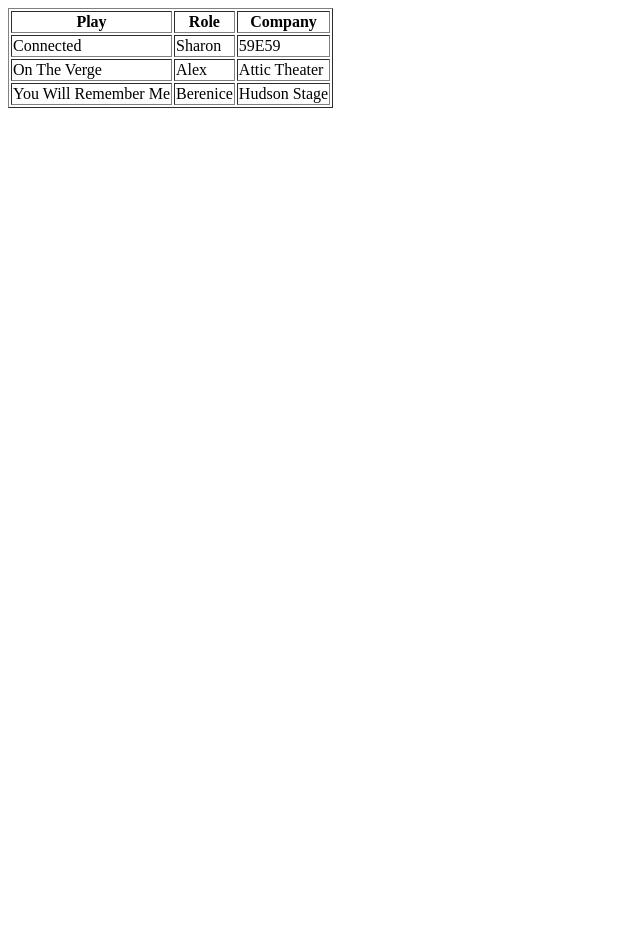
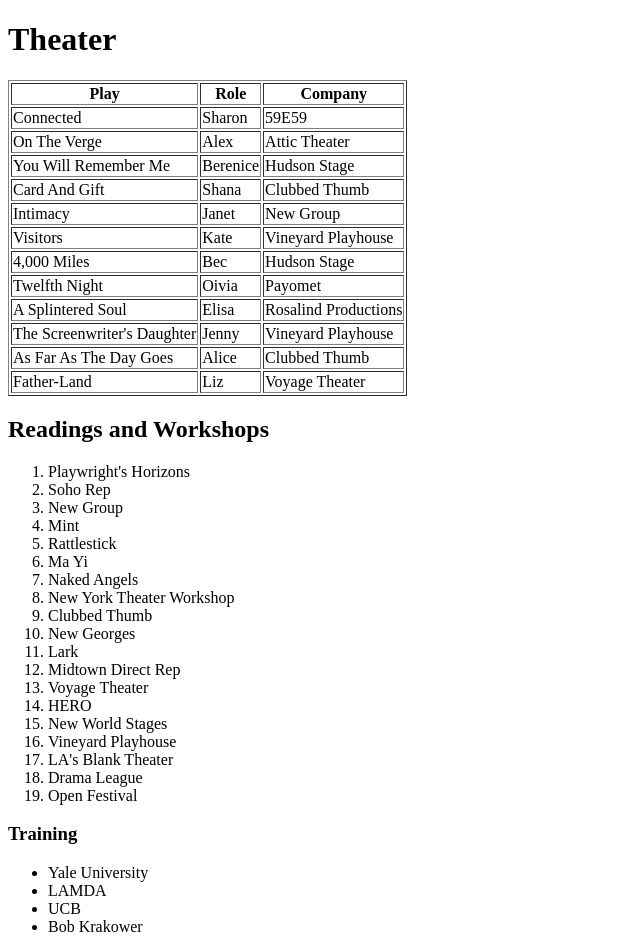
Before and after one commit to ellakcd/ellakcd.github.io, a plain HTML site: page secondpage.html in a window 1280 px wide. Shown: the whole page, without its empty margins (0-640 px from the left). Before the commit the page ends 800 px from the top, so only its background shows below. Drawn offline with Linux system fonts and the light colour scheme.

Commit message:
update resume

```diff
--- a/secondpage.html
+++ b/secondpage.html
@@ -4,6 +4,7 @@
 	<title></title>
 </head>
 <body>
+<h1> Theater </h1>
 <table border=1>
 <tr>
 <th> Play </th>
@@ -25,6 +26,82 @@
 <td> Berenice </td>
 <td> Hudson Stage </td>
 </tr>
+<tr>
+<td> Card And Gift </td>
+<td> Shana </td>
+<td> Clubbed Thumb </td>
+</tr>
+<tr>
+<td> Intimacy </td>
+<td> Janet </td>
+<td> New Group </td>
+</tr>
+<tr>
+<td> Visitors </td>
+<td> Kate </td>
+<td> Vineyard Playhouse </td>
+</tr>
+<tr>
+<td> 4,000 Miles </td>
+<td> Bec </td>
+<td> Hudson Stage </td>
+</tr>
+<tr>
+<td> Twelfth Night </td>
+<td> Oivia </td>
+<td> Payomet </td>
+</tr>
+<tr>
+<td> A Splintered Soul </td>
+<td> Elisa </td>
+<td> Rosalind Productions </td>
+</tr>
+<tr>
+<td> The Screenwriter's Daughter </td>
+<td> Jenny </td>
+<td> Vineyard Playhouse </td>
+</tr>
+<tr>
+<td> As Far As The Day Goes </td>
+<td> Alice </td>
+<td> Clubbed Thumb </td>
+</tr>
+<tr>
+<td> Father-Land </td>
+<td> Liz </td>
+<td> Voyage Theater </td>
+</tr>
 </table>
+<h2> Readings and Workshops </h2>
+<ol>
+<li> Playwright's Horizons</li>
+<li> Soho Rep </li>
+<li> New Group </li>
+<li> Mint </li>
+<li> Rattlestick </li>
+<li> Ma Yi </li>
+<li> Naked Angels </li>
+<li> New York Theater Workshop </li>
+<li> Clubbed Thumb </li>
+<li> New Georges </li>
+<li> Lark </li>
+<li> Midtown Direct Rep </li>
+<li> Voyage Theater </li>
+<li> HERO </li>
+<li> New World Stages </li>
+<li> Vineyard Playhouse </li>
+<li> LA's Blank Theater </li>
+<li> Drama League </li>
+<li> Open Festival </li>
+</ol>
+
+<h3> Training </h3>
+<ul>
+<li> Yale University </li>
+<li> LAMDA </li>
+<li> UCB </li>
+<li> Bob Krakower </li>
+</ul>
+
 </body>
 </html>
```
